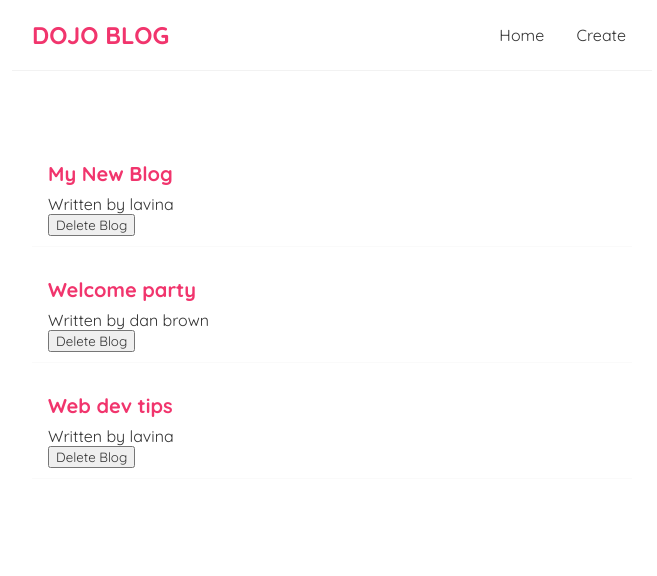
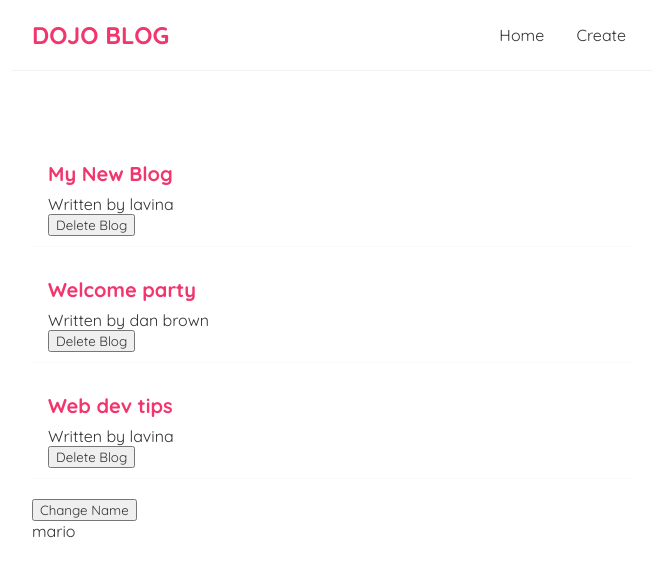
Before and after one commit to LKhushlani/MyBlog, a React (Create React App) app: page / in a window 1280 px wide. Shown: the top 576 px of the page, without its empty margins (308-965 px from the left). Built offline with nearby package versions, Linux system fonts and the light colour scheme.

Commit message:
UseEffect hook

```diff
--- a/src/Home.js
+++ b/src/Home.js
@@ -1,4 +1,4 @@
-import { useState } from 'react'
+import { useState, useEffect } from 'react'
 import BlogList from './BlogList';
 
 const Home = () => {
@@ -9,20 +9,26 @@
         {title : 'Web dev tips', body : 'lorem .. ipsum', author: 'lavina', id: 3}
         ]);
 
+    const [name, setName] = useState('mario');
+
     const handleDelete = (id) => {
-
         const newBlogs = blogs.filter( (blog) => blog.id != id );
         setBlogs(newBlogs);
+    }
 
-    }
+    useEffect(() => {
+        console.log("use effect");
+    }, [name]);
 
 
     return (
         <div className="home">
-{/* loop through the array and generates a template  using JS using map method*/}
+            {/* loop through the array and generates a template  using JS using map method*/}
             <BlogList blogs={blogs} title="All Blogs" handleDelete = {handleDelete}/>
             {/* <BlogList blogs={blogs.filter((blog) => blog.author == 'lavina')} title="Filtered Blogs"/>   */}
-         {/* props used here props passed here from parent to child component */}
+            {/* props used here props passed here from parent to child component */}
+            <button onClick={ () => setName('luigi')}>Change Name</button>
+            <p> { name }</p>
         </div>
 
     );
```
